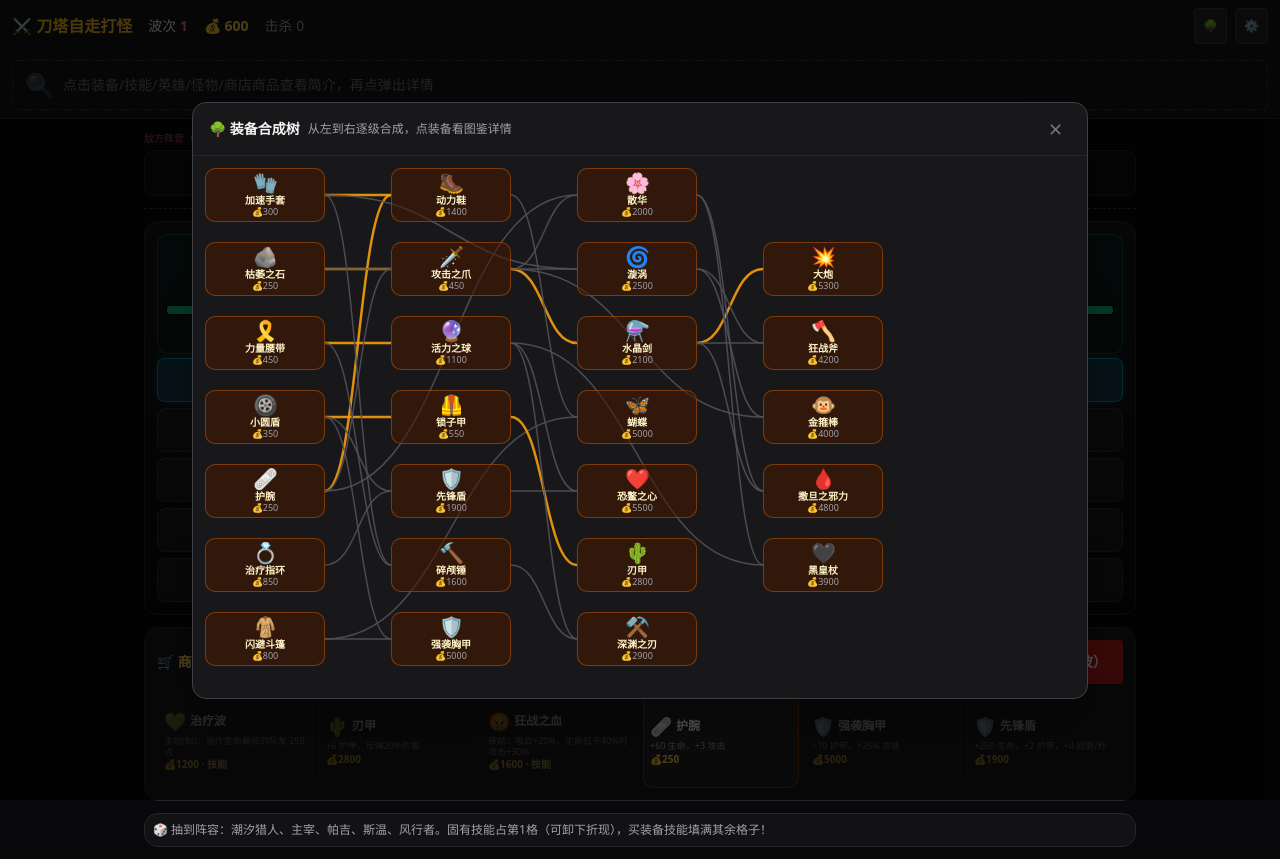
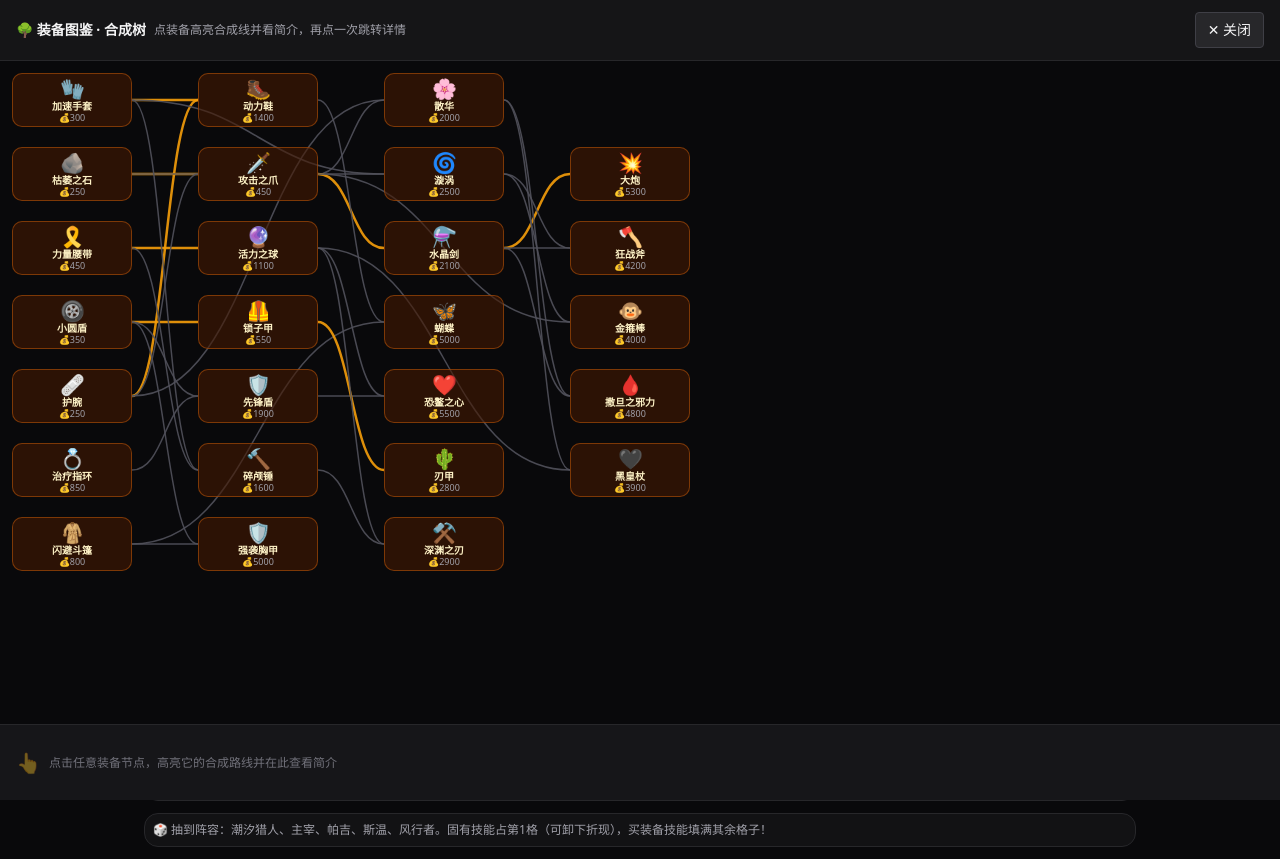
Before and after one commit to Jim-JZ-Chen/dota-auto-battler, a React (Vite) app: page / in a window 1280 px wide. Both pictures are taken after a click on the button "合成树". Built offline with nearby package versions, Linux system fonts and the light colour scheme.

Commit message:
图鉴改为全屏页：点装备高亮合成线+底部简介栏

```diff
--- a/src/App.tsx
+++ b/src/App.tsx
@@ -226,7 +226,8 @@ export default function Game() {
   const speedRef = useRef(speed);
   speedRef.current = speed;
   const [showSettings, setShowSettings] = useState(false);
-  const [showTree, setShowTree] = useState(false); // 合成树图表
+  const [showTree, setShowTree] = useState(false); // 装备图鉴（合成树全屏页）
+  const [treeSel, setTreeSel] = useState<string | null>(null); // 图鉴中选中的装备
   const [showModal, setShowModal] = useState(false); // 详细介绍弹窗（点简介栏弹出）
 
   const dispatch = (a: Action) => { step(state, a); setV(v => v + 1); };
@@ -509,7 +510,7 @@ export default function Game() {
         <div className="ml-auto flex items-center gap-2">
           <button onClick={() => setShowTree(true)}
             aria-label="合成树"
-            title="合成树图表"
+            title="装备图鉴·合成树"
             className="px-2 py-1.5 rounded bg-zinc-800 border border-zinc-700 text-xs min-h-[36px]">🌳</button>
           <button onClick={() => setShowSettings(true)}
             aria-label="设置"
@@ -517,7 +518,7 @@ export default function Game() {
         </div>
       </header>
 
-      {/* 合成树图表：所有装备按合成层级排成 DAG，点节点看图鉴详情 */}
+      {/* 装备图鉴：合成树全屏页，点节点高亮相邻合成线并显示简介 */}
       {showTree && (() => {
         const inTree = new Set<string>();
         RECIPES.forEach(r => { inTree.add(r.parts[0]); inTree.add(r.parts[1]); inTree.add(r.result); });
@@ -539,13 +540,13 @@ export default function Game() {
           else { edges.push({ a: p0, b: r.result, dup: false }); edges.push({ a: p1, b: r.result, dup: false }); }
         });
         const it = (key: string) => ITEMS.find(i => i.key === key);
+        const selD = treeSel ? it(treeSel) : null;
         return (
-          <div className="fixed inset-0 z-40 flex items-center justify-center bg-black/70 p-2 sm:p-4" onClick={() => setShowTree(false)}>
-            <div className="w-full max-w-4xl max-h-[90vh] rounded-xl bg-zinc-900 border border-zinc-700 shadow-2xl flex flex-col" onClick={e => e.stopPropagation()}>
-              <div className="flex items-center gap-2 px-4 py-3 border-b border-zinc-800">
-                <span className="font-bold text-sm">🌳 装备合成树</span>
-                <span className="text-xs text-zinc-400">从左到右逐级合成，点装备看图鉴详情</span>
-                <button onClick={() => setShowTree(false)} className="ml-auto text-zinc-500 hover:text-zinc-300 text-lg px-2">✕</button>
+          <div className="fixed inset-0 z-40 bg-zinc-950 flex flex-col">
+            <div className="flex items-center gap-2 px-4 py-3 border-b border-zinc-800 bg-zinc-900/80 shrink-0">
+              <span className="font-bold text-sm">🌳 装备图鉴 · 合成树</span>
+              <span className="text-xs text-zinc-400 hidden sm:inline">点装备高亮合成线并看简介，再点一次跳转详情</span>
+              <button onClick={() => { setShowTree(false); setTreeSel(null); }} className="ml-auto px-3 py-1.5 rounded bg-zinc-800 border border-zinc-700 text-sm min-h-[36px]">✕ 关闭</button>
             </div>
             <div className="overflow-auto flex-1 p-3">
               <div className="relative" style={{ width: W, height: H }}>
@@ -554,17 +555,28 @@ export default function Game() {
                     const a = pos[e.a], b = pos[e.b];
                     const x1 = a.x + NW, y1 = a.y + NH / 2, x2 = b.x, y2 = b.y + NH / 2;
                     const mx = (x1 + x2) / 2;
+                    const lit = treeSel !== null && (e.a === treeSel || e.b === treeSel);
                     return <path key={i} d={`M ${x1} ${y1} C ${mx} ${y1}, ${mx} ${y2}, ${x2} ${y2}`}
-                        stroke={e.dup ? '#f59e0b' : '#52525b'} strokeWidth={e.dup ? 2.5 : 1.5} fill="none" opacity={0.9} />;
+                      stroke={lit ? '#fbbf24' : e.dup ? '#f59e0b' : '#52525b'}
+                      strokeWidth={lit ? 3.5 : e.dup ? 2.5 : 1.5}
+                      fill="none"
+                      opacity={treeSel === null ? 0.9 : lit ? 1 : 0.15} />;
                   })}
                 </svg>
                 {Object.entries(pos).map(([k, p]) => {
                   const d = it(k)!;
+                  const sel = treeSel === k;
+                  const dim = treeSel !== null && !sel && !edges.some(e => (e.a === treeSel && e.b === k) || (e.b === treeSel && e.a === k));
                   return (
                     <button key={k}
-                        onClick={() => { setShowTree(false); openDetail({ kind: 'codex', ctype: 'item', key: k }); setShowModal(true); }}
+                      onClick={() => {
+                        if (sel) { setShowTree(false); setTreeSel(null); openDetail({ kind: 'codex', ctype: 'item', key: k }); setShowModal(true); }
+                        else setTreeSel(k);
+                      }}
                       title={`${d.name}：${d.desc}`}
-                        className="absolute rounded-lg border border-amber-700/60 bg-amber-950/60 hover:bg-amber-900/70 active:scale-95 transition-all flex flex-col items-center justify-center gap-0.5 cursor-pointer"
+                      className={`absolute rounded-lg border transition-all flex flex-col items-center justify-center gap-0.5 cursor-pointer active:scale-95
+                        ${sel ? 'border-amber-400 bg-amber-900/80 ring-2 ring-amber-400 scale-105 z-10' : 'border-amber-700/60 bg-amber-950/60 hover:bg-amber-900/70'}
+                        ${dim ? 'opacity-35' : ''}`}
                       style={{ left: p.x, top: p.y, width: NW, height: NH }}>
                       <span className="text-xl leading-none">{d.icon}</span>
                       <span className="text-[10px] font-bold text-amber-100 leading-none">{d.name}</span>
@@ -574,6 +586,40 @@ export default function Game() {
                 })}
               </div>
             </div>
+            {/* 底部简介栏：选中装备的简介与合成关系 */}
+            <div className="shrink-0 border-t border-zinc-800 bg-zinc-900/90 px-4 py-3 min-h-[76px]">
+              {selD && treeSel ? (
+                <div className="flex items-start gap-3 max-w-3xl">
+                  <span className="text-3xl shrink-0">{selD.icon}</span>
+                  <div className="flex-1 min-w-0">
+                    <div className="font-bold text-sm">{selD.name}
+                      <span className="font-normal text-zinc-400 text-xs">　💰{selD.price}</span>
+                    </div>
+                    <div className="text-xs text-zinc-300 leading-relaxed mt-0.5">{selD.desc}</div>
+                    {(() => {
+                      const from = RECIPES.filter(r => r.result === treeSel);
+                      const to = RECIPES.filter(r => r.parts.includes(treeSel!));
+                      const fmt = (r: typeof RECIPES[number]) => `${it(r.parts[0])!.icon}${it(r.parts[0])!.name}${r.parts[0] === r.parts[1] ? '×2' : ` + ${it(r.parts[1])!.icon}${it(r.parts[1])!.name}`} → ${it(r.result)!.icon}${it(r.result)!.name}`;
+                      return (
+                        <div className="text-[11px] text-amber-300/90 mt-1 leading-relaxed">
+                          {from.map((r, i) => <div key={`f${i}`}>🔨 合成自：{fmt(r)}</div>)}
+                          {to.map((r, i) => <div key={`t${i}`}>🔨 可合成：{fmt(r)}</div>)}
+                        </div>
+                      );
+                    })()}
+                  </div>
+                  <button
+                    onClick={() => { setShowTree(false); setTreeSel(null); openDetail({ kind: 'codex', ctype: 'item', key: treeSel }); setShowModal(true); }}
+                    className="shrink-0 px-3 py-2 rounded border border-sky-500 text-sky-300 text-xs font-bold hover:bg-sky-950 min-h-[40px]">
+                    详情 ➤
+                  </button>
+                </div>
+              ) : (
+                <div className="text-xs text-zinc-500 flex items-center gap-2 h-full">
+                  <span className="text-xl opacity-40">👆</span>
+                  点击任意装备节点，高亮它的合成路线并在此查看简介
+                </div>
+              )}
             </div>
           </div>
         );
```
Lines whose indentation alone changed are shown as unchanged.
